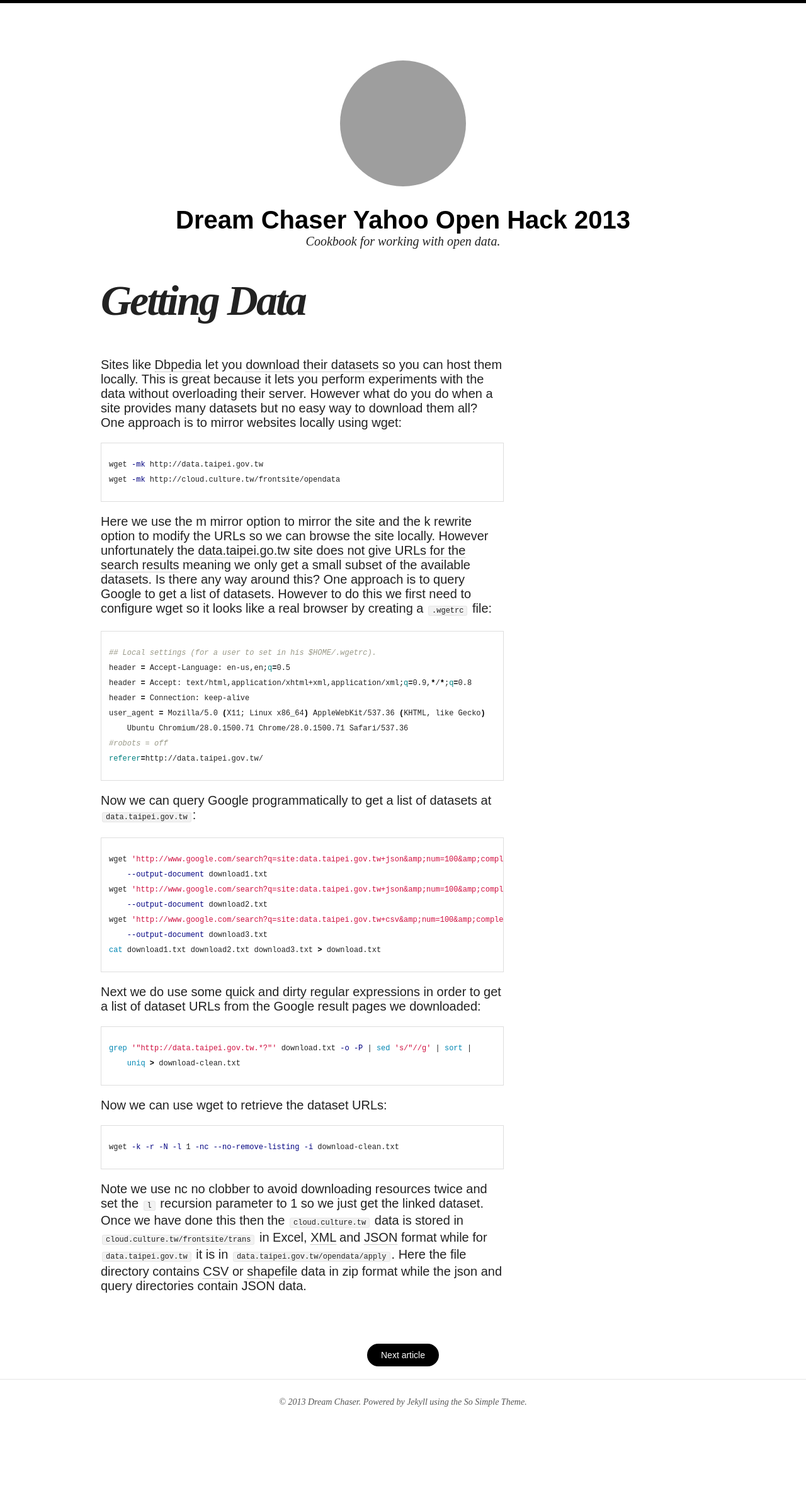
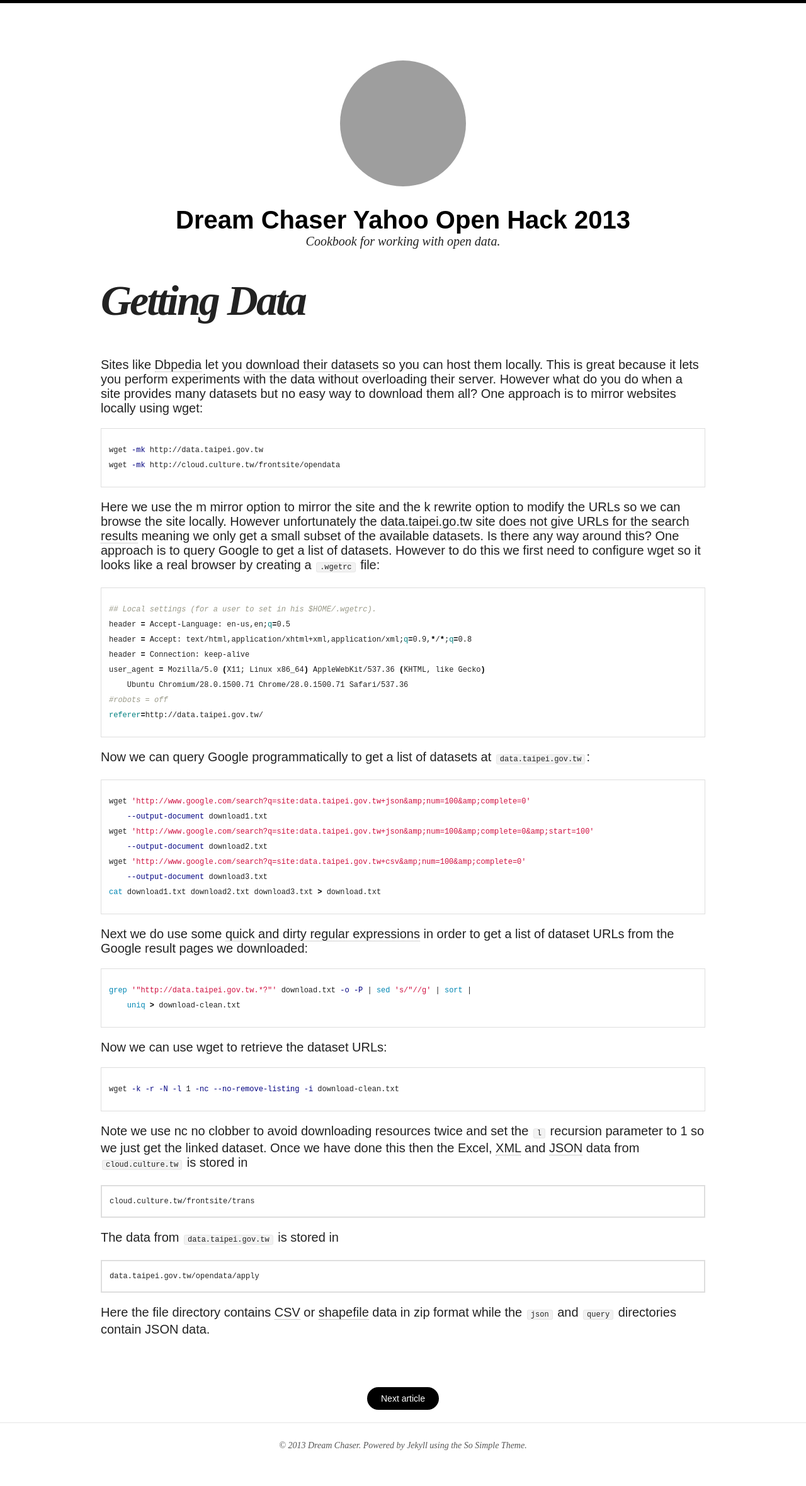
Before and after one commit to butlermh/YahooHackDay2013, a Jekyll site: the page built from dreamchaser/_posts/2013-11-02-98-GettingData.md, in a window 1280 px wide. Shown: the whole page at 63% size. Built offline with Jekyll 4.4.1, drawn with Linux system fonts in a browser that asks for light colours; nearby versions of some CDN libraries; before the commit the page ends 2291 px from its top, so only the background shows below that.

Commit message:
Fixing layout

```diff
--- a/dreamchaser/_posts/2013-11-02-98-GettingData.md
+++ b/dreamchaser/_posts/2013-11-02-98-GettingData.md
@@ -54,5 +54,12 @@ Now we can use wget to retrieve the dataset URLs:
 wget -k -r -N -l 1 -nc --no-remove-listing -i download-clean.txt
 {% endhighlight %}
 
-Note we use nc no clobber to avoid downloading resources twice and set the `l` recursion parameter to 1 so we just get the linked dataset. Once we have done this then the `cloud.culture.tw` data is stored in
-`cloud.culture.tw/frontsite/trans` in Excel, [XML](http://en.wikipedia.org/wiki/XML) and [JSON](http://en.wikipedia.org/wiki/JSON) format while for `data.taipei.gov.tw` it is in `data.taipei.gov.tw/opendata/apply`. Here the file directory contains [CSV](http://en.wikipedia.org/wiki/Comma-separated_values) or [shapefile](http://en.wikipedia.org/wiki/Shapefile) data in zip format while the json and query directories contain JSON data.
+Note we use nc no clobber to avoid downloading resources twice and set the `l` recursion parameter to 1 so we just get the linked dataset. Once we have done this then the Excel, [XML](http://en.wikipedia.org/wiki/XML) and [JSON](http://en.wikipedia.org/wiki/JSON) data from `cloud.culture.tw`  is stored in
+
+    cloud.culture.tw/frontsite/trans
+
+The data from `data.taipei.gov.tw` is stored in
+
+    data.taipei.gov.tw/opendata/apply
+
+Here the file directory contains [CSV](http://en.wikipedia.org/wiki/Comma-separated_values) or [shapefile](http://en.wikipedia.org/wiki/Shapefile) data in zip format while the `json` and `query` directories contain JSON data.
```
Also changed, not shown: dreamchaser/assets/css/main.min.css.
